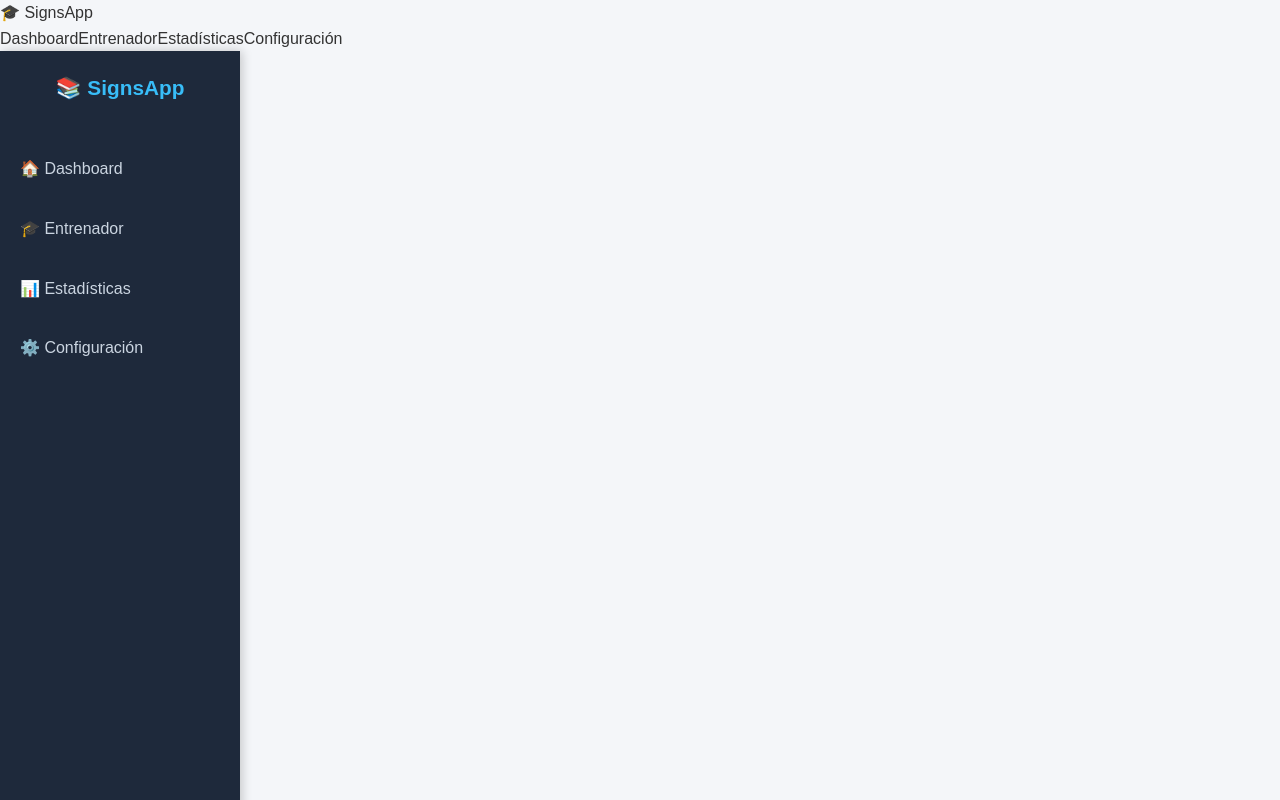
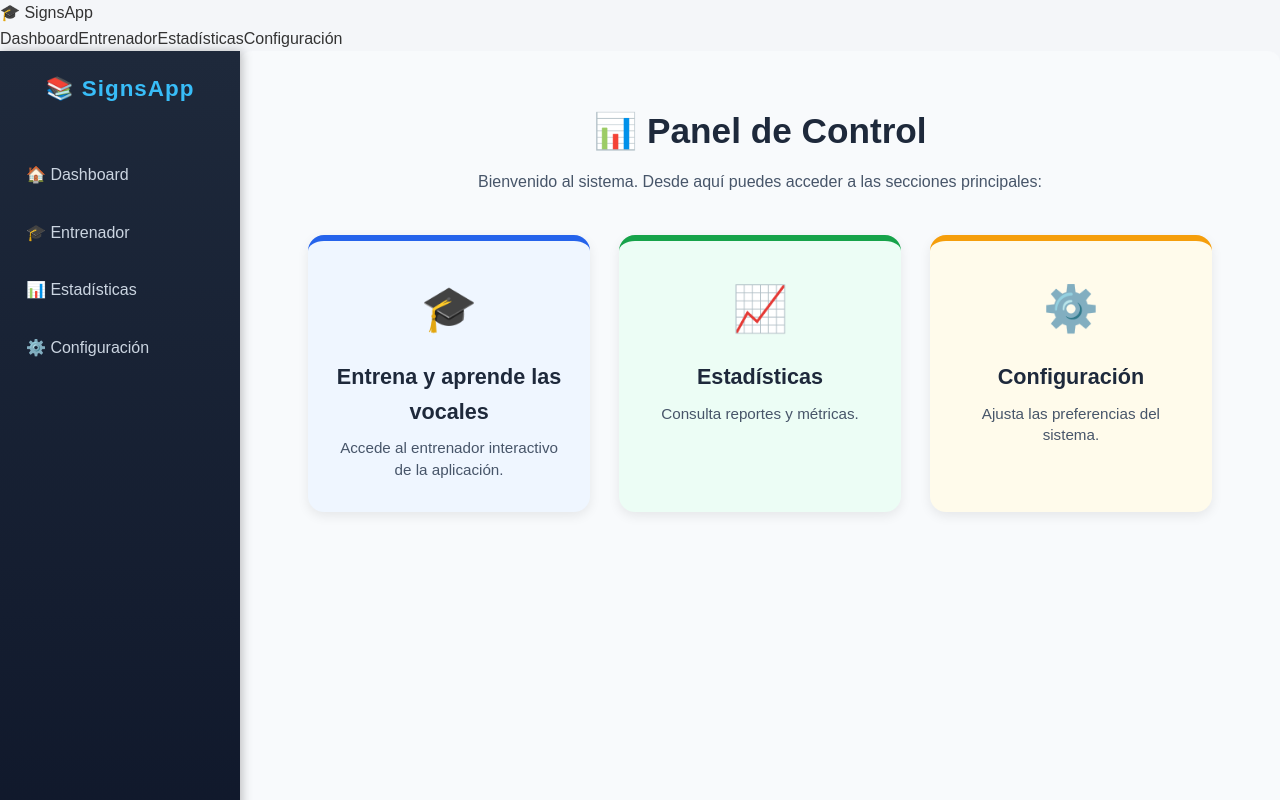
Before and after one commit to aguilarjordy/FINAL, a React (Vite) app in the folder frontend/: page / in a window 1280 px wide. Shown: the top 800 px of the page. Built offline with nearby package versions, Linux system fonts and the light colour scheme.

Commit message:
Fijar a la izrquierda sidebar

```diff
--- a/frontend/src/styles/dashboard.css
+++ b/frontend/src/styles/dashboard.css
@@ -1,3 +1,18 @@
+/* ===== Layout principal con Sidebar a la izquierda ===== */
+.layout-body {
+  display: flex;                /* Sidebar y contenido en fila */
+  flex-direction: row;
+  min-height: calc(100vh - 60px); /* deja espacio para el navbar */
+}
+
+.layout-main {
+  flex: 1;                      /* el contenido ocupa todo lo restante */
+  padding: 20px;
+  background: #f8fafc;          /* gris muy claro */
+  overflow-y: auto;             /* scroll si hay mucho contenido */
+  border-radius: 12px;
+}
+
 /* ===== Estilo general del Dashboard ===== */
 .dashboard {
   padding: 2rem;
--- a/frontend/src/styles/sidebar.css
+++ b/frontend/src/styles/sidebar.css
@@ -1,53 +1,74 @@
-/* Fondo oscuro para sidebar */
+/* ===== Sidebar moderno ===== */
 .sidebar {
   width: 240px;
-  background: #1e293b; /* Azul oscuro elegante */
+  background: linear-gradient(180deg, #1e293b 0%, #0f172a 100%); /* degradado elegante */
   color: #fff;
   padding: 20px 0;
   min-height: 100vh;
   display: flex;
   flex-direction: column;
-  box-shadow: 2px 0 10px rgba(0, 0, 0, 0.2);
+  box-shadow: 2px 0 10px rgba(0, 0, 0, 0.25);
   position: sticky;
   top: 0;
+  left: 0;
+  z-index: 100;
 }
 
+/* Título */
 .sidebar-title {
-  font-size: 1.3rem;
+  font-size: 1.4rem;
   font-weight: bold;
   text-align: center;
-  margin-bottom: 30px;
+  margin-bottom: 35px;
   color: #38bdf8; /* Celeste */
+  letter-spacing: 1px;
 }
 
+/* Menú */
 .sidebar-menu {
   list-style: none;
-  padding: 0;
+  padding: 0 10px;
   margin: 0;
+  flex: 1;
 }
 
+/* Items */
 .sidebar-menu li {
-  margin: 10px 0;
+  margin: 8px 0;
 }
 
+/* Links */
 .sidebar-menu a {
   display: flex;
   align-items: center;
-  padding: 12px 20px;
-  color: #cbd5e1; /* Gris claro */
+  padding: 12px 16px;
+  color: #cbd5e1; /* gris claro */
   text-decoration: none;
   border-radius: 8px;
-  transition: all 0.3s ease;
   font-size: 1rem;
+  font-weight: 500;
+  transition: all 0.25s ease;
 }
 
+/* Hover */
 .sidebar-menu a:hover {
-  background: #334155; /* Azul más claro */
-  color: #fff;
-  transform: translateX(5px);
+  background: rgba(56, 189, 248, 0.15); /* celeste suave */
+  color: #38bdf8;
+  transform: translateX(6px);
+  box-shadow: inset 2px 0 0 #38bdf8;
 }
 
+/* Íconos */
 .sidebar-menu a .icon {
   margin-right: 12px;
-  font-size: 1.2rem;
+  font-size: 1.3rem;
+  flex-shrink: 0;
 }
+
+/* Activo */
+.sidebar-menu a.active {
+  background: #1d4ed8; /* azul brillante */
+  color: #fff;
+  font-weight: 600;
+  box-shadow: inset 4px 0 0 #38bdf8;
+}
```
